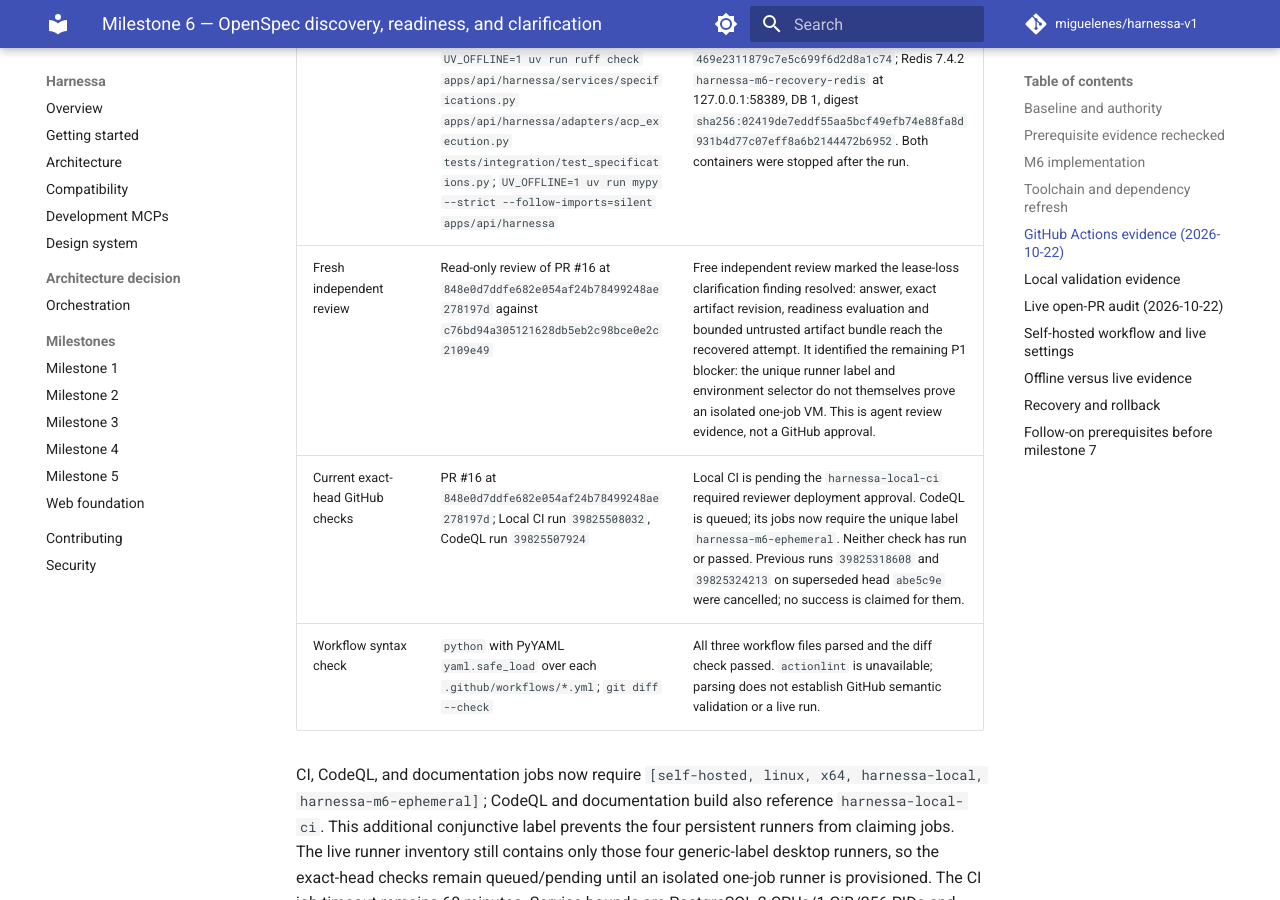
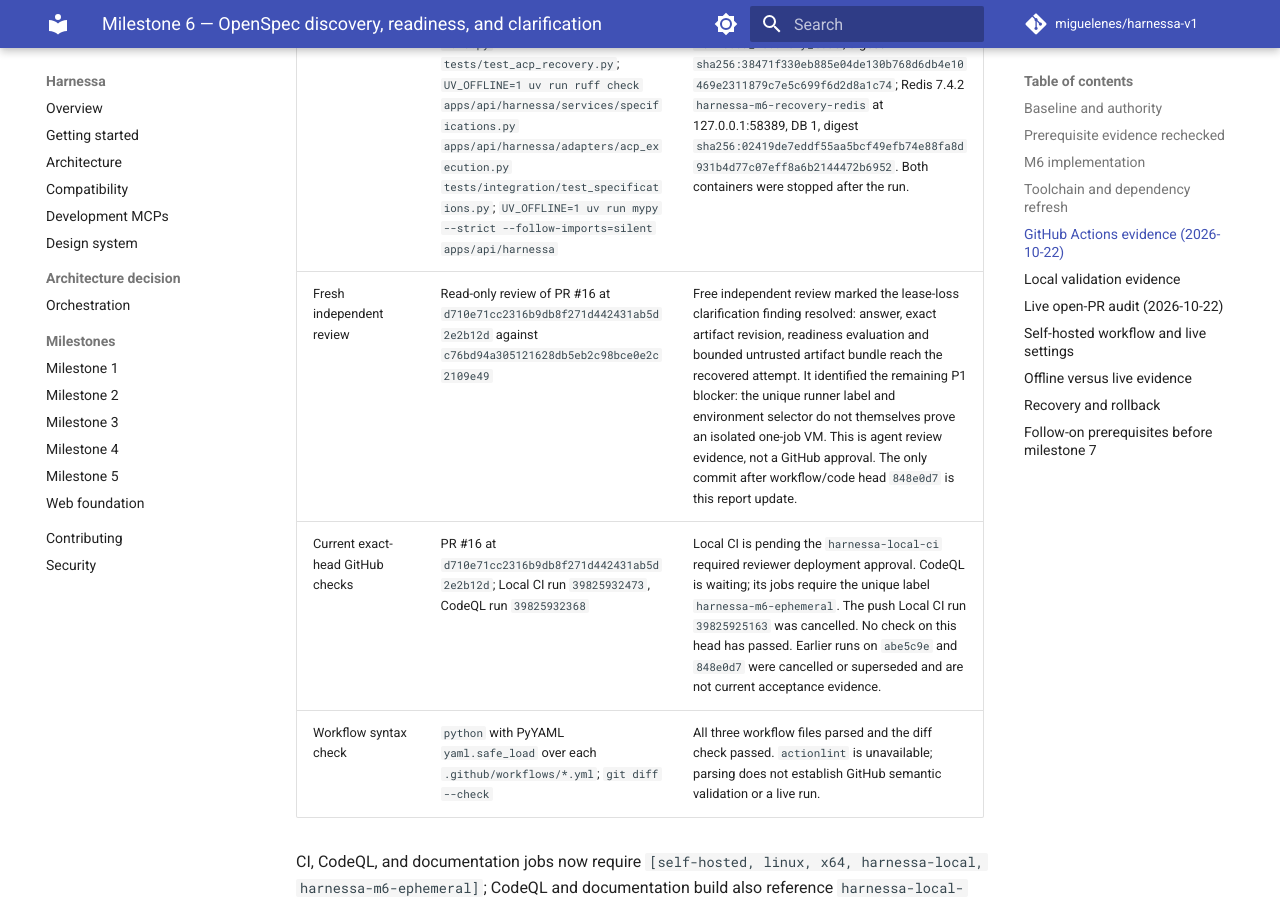
Before and after one commit to miguelenes/harnessa-v1, an MkDocs documentation site: the page built from docs/milestones/06.md, in a window 1280 px wide and 900 px high, scrolled down 5759 px. Built offline with MkDocs 1.6.1 and Material for MkDocs 9.7.7, drawn with Linux system fonts in a browser that asks for light colours; comment, search, counter and statistics services are not loaded; some of the changed text lies outside the part shown.

Commit message:
docs: record current milestone 6 check status

```diff
--- a/docs/milestones/06.md
+++ b/docs/milestones/06.md
@@ -51,7 +51,7 @@ The pnpm install warning is resolved. `pnpm approve-builds` approved `esbuild`,
 
 ## GitHub Actions evidence (2026-10-22)
 
-The live PR is [#16](https://github.com/miguelenes/harnessa-v1/pull/16), targeting `main`. The latest completed Actions evidence remains on earlier heads listed below. Recovery fix `abe5c9ee3957b1c07821f6477b701fddd1c777bd` and isolated-runner workflow change `848e0d7ddfe682e054af24b78499248ae278197d` are pushed to `codex/milestone-6`; `main` was not modified. At `848e0d7`, PR Local CI run `39825508032` is pending its protected environment, and CodeQL run `39825507924` is queued for a runner with the new label. Neither is a passing check.
+The live PR is [#16](https://github.com/miguelenes/harnessa-v1/pull/16), targeting `main`. The latest completed Actions evidence remains on earlier heads listed below. Recovery fix `abe5c9ee3957b1c07821f6477b701fddd1c777bd` and isolated-runner workflow change `848e0d7ddfe682e054af24b78499248ae278197d` are pushed to `codex/milestone-6`; current report head is `d710e71cc2316b9db8f271d442431ab5d2e2b12d`; `main` was not modified. At `d710e71`, PR Local CI run `39825932473` is pending its protected environment, and CodeQL run `39825932368` is waiting. The push Local CI run `39825925163` was cancelled. No check on `d710e71` has passed.
 
 | Check/evidence | Exact command or configuration | Result and limits |
 |---|---|---|
@@ -61,8 +61,8 @@ The live PR is [#16](https://github.com/miguelenes/harnessa-v1/pull/16), targeti
 | CodeQL alert repair | Replaced `href.includes("github.com")` in `tests/web/svelte.test.ts` with URL parsing and exact `hostname === "github.com"`. Local command: `pnpm exec vitest run --config apps/cloud-portal/vitest.config.ts tests/web/svelte.test.ts`. | 1 file and 2 tests passed. This removed the new high-severity “Incomplete URL substring sanitization” CodeQL finding on the cloud-portal URL assertion. |
 | Exact-head Local CI success | Workflow `.github/workflows/ci.yml`; canonical `pnpm test` plus lint, typecheck, and builds | Push run `39822630551` and PR run `39822640902` both passed on `de725e9bde3b92ad15f34d23cd5eeaf1a0ddc84a`. The PR job ran on `harnessa-v1-desktop-pc-2` (`self-hosted`, `linux`, `x64`, `harnessa-local`); Node 26.12.0, Python 3.14.4 host with uv-selected Python 3.12.15, uv 0.13.1, pnpm 10.34.7, pytest 9.1.1, xdist 3.8.0, pytest-cov 7.1.0. It provisioned PostgreSQL 16.10 and Redis 7.4.2 at loopback ports 55432/56379 with CPU/memory/PID limits 2/1 GiB/256 and 1/256 MiB/128. Unit 109, integrations 30, React/web 10, cloud portal 2 passed; installs, lint/typecheck, builds and cleanup passed. API coverage was 4,872/5,723 (85.13%); aggregate lines 4,986/5,839 (85.39%) and statements 5,132/5,989 (85.69%). This is live GitHub runner evidence, but does not prove disposable runner isolation or approval protections. |
 | Clarification recovery fix | `UV_OFFLINE=1 TEST_DATABASE_URL=postgresql+asyncpg://postgres@127.0.0.1:58439/harnessa_recovery_test TEST_REDIS_URL=redis://127.0.0.1:58389/1 uv run pytest -q tests/integration/test_specifications.py tests/test_acp_recovery.py`; `UV_OFFLINE=1 uv run ruff check apps/api/harnessa/services/specifications.py apps/api/harnessa/adapters/acp_execution.py tests/integration/test_specifications.py`; `UV_OFFLINE=1 uv run mypy --strict --follow-imports=silent apps/api/harnessa` | At commit `abe5c9e`, recovery test command passed (7 tests), Ruff 0.17.1 passed, and strict mypy 2.4.0 passed across 44 API files. Python 3.12.15 and uv 0.13.1. PostgreSQL and Redis were disposable, preloaded by digest, and used only offline: PostgreSQL 16.10 `harnessa-m6-recovery-pg` at 127.0.0.1:58439, database `harnessa_recovery_test`, digest `sha256:38471f330eb885e04de130b768d6db4e10469e2311879c7e5c699f6d2d8a1c74`; Redis 7.4.2 `harnessa-m6-recovery-redis` at 127.0.0.1:58389, DB 1, digest `sha256:02419de7eddf55aa5bcf49efb74e88fa8d931b4d77c07eff8a6b2144472b6952`. Both containers were stopped after the run. |
-| Fresh independent review | Read-only review of PR #16 at `848e0d7ddfe682e054af24b78499248ae278197d` against `c76bd94a305121628db5eb2c98bce0e2c2109e49` | Free independent review marked the lease-loss clarification finding resolved: answer, exact artifact revision, readiness evaluation and bounded untrusted artifact bundle reach the recovered attempt. It identified the remaining P1 blocker: the unique runner label and environment selector do not themselves prove an isolated one-job VM. This is agent review evidence, not a GitHub approval. |
-| Current exact-head GitHub checks | PR #16 at `848e0d7ddfe682e054af24b78499248ae278197d`; Local CI run `39825508032`, CodeQL run `39825507924` | Local CI is pending the `harnessa-local-ci` required reviewer deployment approval. CodeQL is queued; its jobs now require the unique label `harnessa-m6-ephemeral`. Neither check has run or passed. Previous runs `39825318608` and `39825324213` on superseded head `abe5c9e` were cancelled; no success is claimed for them. |
+| Fresh independent review | Read-only review of PR #16 at `d710e71cc2316b9db8f271d442431ab5d2e2b12d` against `c76bd94a305121628db5eb2c98bce0e2c2109e49` | Free independent review marked the lease-loss clarification finding resolved: answer, exact artifact revision, readiness evaluation and bounded untrusted artifact bundle reach the recovered attempt. It identified the remaining P1 blocker: the unique runner label and environment selector do not themselves prove an isolated one-job VM. This is agent review evidence, not a GitHub approval. The only commit after workflow/code head `848e0d7` is this report update. |
+| Current exact-head GitHub checks | PR #16 at `d710e71cc2316b9db8f271d442431ab5d2e2b12d`; Local CI run `39825932473`, CodeQL run `39825932368` | Local CI is pending the `harnessa-local-ci` required reviewer deployment approval. CodeQL is waiting; its jobs require the unique label `harnessa-m6-ephemeral`. The push Local CI run `39825925163` was cancelled. No check on this head has passed. Earlier runs on `abe5c9e` and `848e0d7` were cancelled or superseded and are not current acceptance evidence. |
 | Workflow syntax check | `python` with PyYAML `yaml.safe_load` over each `.github/workflows/*.yml`; `git diff --check` | All three workflow files parsed and the diff check passed. `actionlint` is unavailable; parsing does not establish GitHub semantic validation or a live run. |
 
 CI, CodeQL, and documentation jobs now require `[self-hosted, linux, x64, harnessa-local, harnessa-m6-ephemeral]`; CodeQL and documentation build also reference `harnessa-local-ci`. This additional conjunctive label prevents the four persistent runners from claiming jobs. The live runner inventory still contains only those four generic-label desktop runners, so the exact-head checks remain queued/pending until an isolated one-job runner is provisioned. The CI job timeout remains 60 minutes. Service bounds are PostgreSQL 2 CPUs/1 GiB/256 PIDs and Redis 1 CPU/256 MiB/128 PIDs; both use digest-pinned images on loopback ports and are stopped in an `always()` cleanup step. The `harnessa-local-ci` environment now requires reviewer `miguelenes` and disallows deployments from unprotected branches; self-review is allowed because the user is the only repository collaborator and designated approver. The `Protect main` ruleset requires PRs, resolved review threads, strict `Local CI` and `CodeQL` checks, and prohibits force pushes/deletion; required approval count remains 0 because the PR author is also the sole GitHub collaborator. No workflow was approved on the user's behalf. Independent agent review is recorded above but is not a formal GitHub approval. No live agent, paid model, provider credential, or production service was used.
```
